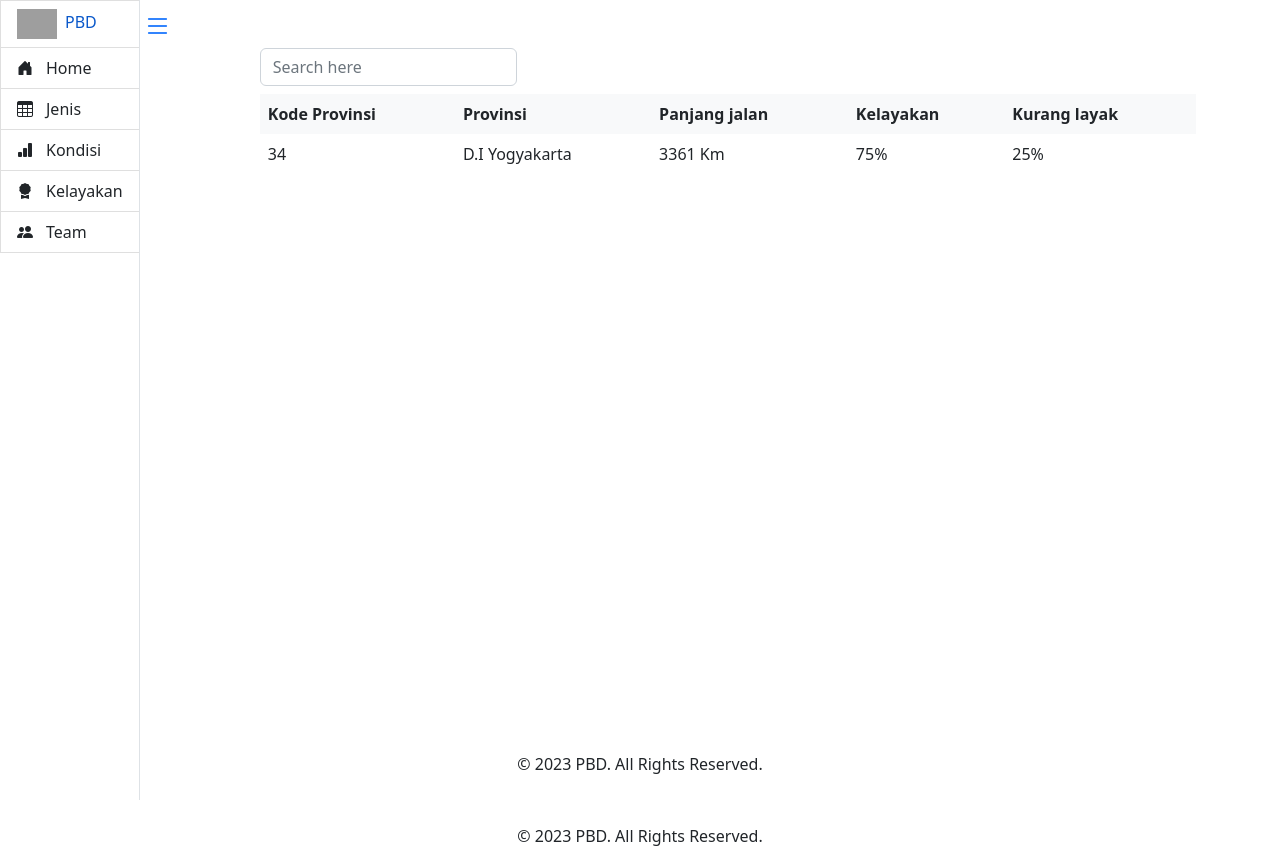
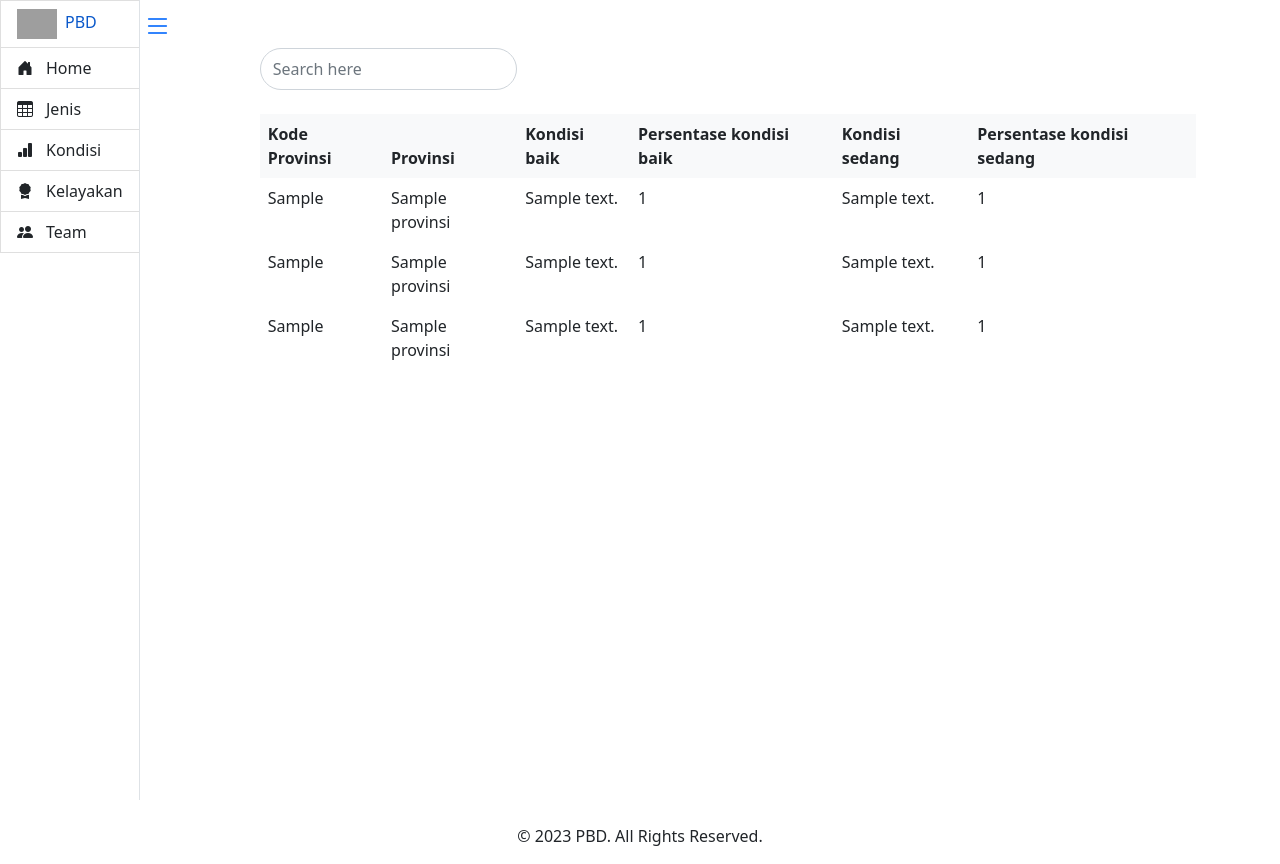
Before and after one commit to abuamar142/data-indonesia, a Django app: page /jalan/kondisi in a window 1280 px wide. Run offline with Django 4.2, Linux system fonts and the light colour scheme; tables that the repository leaves empty hold one stand-in row (values such as "Sample post"); a database or web service that is not in the repository returns one stand-in record (values such as "Sample title"); some libraries are stand-ins or nearby versions; grey boxes are pictures that could not be loaded.

Commit message:
mengaktifkan fitur search di jenis, kondisi, kelayakan

```diff
--- a/jalan_2021/templates/kondisi.html
+++ b/jalan_2021/templates/kondisi.html
@@ -9,8 +9,9 @@ Kondisi Jalan
     <div class="mx-auto mt-5">
         <div class="mb-2 d-flex justify-content-between align-items-center">
             <div class="position-relative">
-                <span class="position-absolute search"><i class="fa fa-search"></i></span>
-                <input class="form-control" placeholder="Search here">
+                <form class="mb-3">
+                    <input class="form-control py-2 rounded-5" type="text" name="search" placeholder="Search here">
+                </form>
             </div>
             <!-- fitur sort by -->
             <!-- <div class="px-2">
@@ -20,9 +21,10 @@ Kondisi Jalan
                 <option selected>Default</option>
                 <option value="1">Kode Provinsi</option>
                 <option value="2">Provinsi</option>
-                <option value="3">Panjang jalan</option>
-                <option value="4">Kelayakan</option>
-                <option value="5">Kurang layak</option>
+                <option value="3">Kondisi baik</option>
+                <option value="4">Persentase kondisi baik</option>
+                <option value="5">Kondisi sedang</option>
+                <option value="6">Persentase kondisi sedang</option>
             </select>
             <i class="fas fa-sort ms-2"></i>
         </div> -->
@@ -34,26 +36,27 @@ Kondisi Jalan
                         <!-- <th scope="col"><input class="form-check-input" type="checkbox"></th> -->
                         <th scope="col">Kode Provinsi</th>
                         <th scope="col">Provinsi</th>
-                        <th scope="col">Panjang jalan</th>
-                        <th scope="col">Kelayakan</th>
-                        <th scope="col">Kurang layak</th>
+                        <th scope="col">Kondisi baik</th>
+                        <th scope="col">Persentase kondisi baik</th>
+                        <th scope="col">Kondisi sedang</th>
+                        <th scope="col">Persentase kondisi sedang</th>
                     </tr>
                 </thead>
                 <tbody>
+                    {% for item in data %}
                     <tr>
                         <!-- <th scope="row"><input class="form-check-input" type="checkbox"></th> -->
-                        <td>34</td>
-                        <td>D.I Yogyakarta</td>
-                        <td>3361 Km</td>
-                        <td>75%</td>
-                        <td>25%</td>
+                        <td>{{ item.Kd_Prov }}</td>
+                        <td>{{ item.Provinsi }}</td>
+                        <td>{{ item.Kondisi_Baik }}</td>
+                        <td>{{ item.Baik_percent }}</td>
+                        <td>{{ item.Kondisi_Sedang }}</td>
+                        <td>{{ item.Sedang_percent }}</td>
                     </tr>
+                    {% endfor %}
                 </tbody>
             </table>
         </div>
     </div>
-    <footer class="fixed-bottom text-center mt-4 mb-2">
-        <p>&copy; 2023 PBD. All Rights Reserved.</p>
-    </footer>
 </main>
 {% endblock %}
--- a/jalan_2021/views/kondisi.py
+++ b/jalan_2021/views/kondisi.py
@@ -1,8 +1,13 @@
 from django.shortcuts import render
 from django.http import JsonResponse
 from .. models.kondisi import Kondisi
+from .. models.utils import Merge
+
 
 def index(request):
-    kondisi = Kondisi()
-    data = list(kondisi.all())
-    return render(request, 'kondisi.html')
+    query = {}
+    search = request.GET.get('search')
+    if search:
+        query = {'Provinsi': {'$regex': search, '$options': 'i'}}
+    data = Merge().all(query)
+    return render(request, 'kondisi.html', {'data': data})
```
Also changed, not shown: jalan_2021/templates/jenis.html (+19 -13 lines), jalan_2021/templates/kelayakan.html (+17 -14 lines), jalan_2021/templates/team.html (+5 -5 lines), jalan_2021/views/jenis.py (+7 -3 lines), jalan_2021/views/kelayakan.py (+8 -3 lines).
